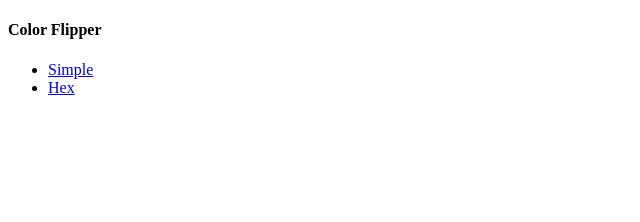
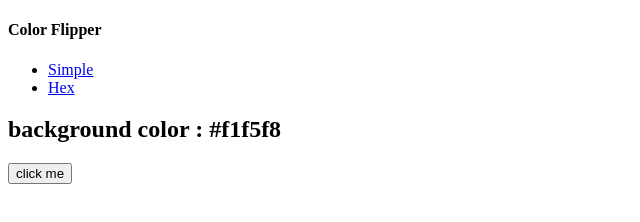
Before and after one commit to lilian-rangel/Projeto-color-flipper, a plain HTML site: page index.html in a window 1280 px wide. Shown: the whole page, without its empty margins (0-640 px from the left). Drawn offline with Linux system fonts and the light colour scheme.

Commit message:
:construction: feat: create main div

```diff
--- a/index.html
+++ b/index.html
@@ -21,10 +21,12 @@
         </ul>
      </div>
     </nav>
-
-
-
-
+    <main>
+        <div class="container">
+          <h2>background color : <span class="color">#f1f5f8</span></h2>
+          <button class="btn btn-hero" id="btn">click me</button>
+        </div>
+      </main>
 
     <script src="./assets/js/main.js"></script>
 </body>
```
